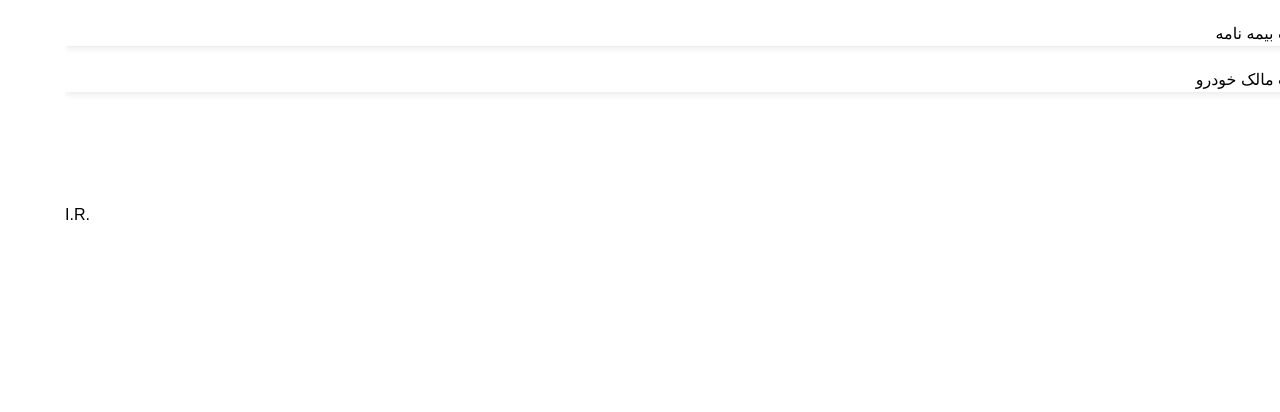
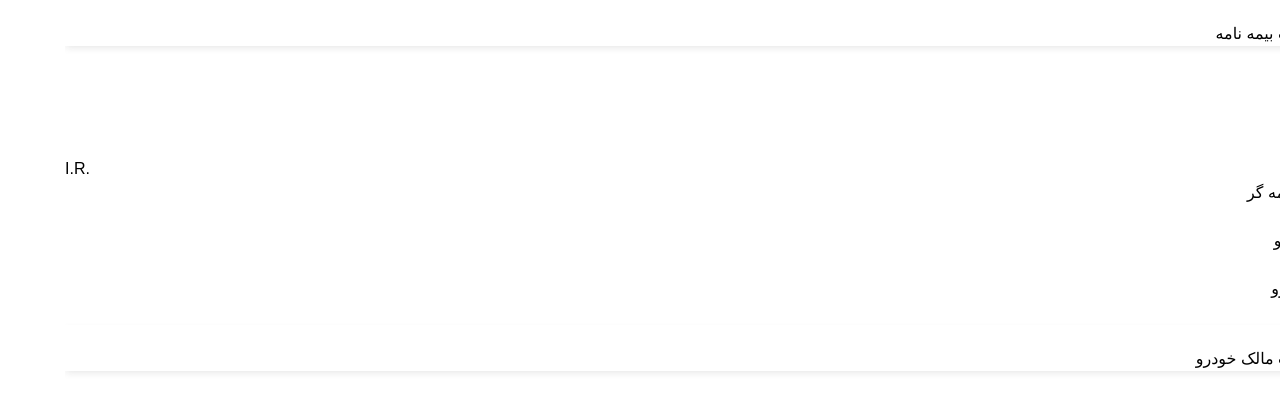
Before and after one commit to amirsadriofficial/Insurance-Policy, a Next.js app: page / in a window 1280 px wide. Shown: the top 412 px of the page. Built offline with nearby package versions, Linux system fonts and the light colour scheme.

Commit message:
[FEAT]: add insurance policy detail

```diff
--- a/src/app/page.tsx
+++ b/src/app/page.tsx
@@ -1,12 +1,12 @@
-import CarPlate from "@/components/car-plate";
+import InsurancePolicyDetail from "@/components/insurance-policy-detail";
 import TitleBar from "@/components/title-bar";
 
 export default function Home() {
   return (
     <div>
       <TitleBar title="مشخصات بیمه نامه" />
+      <InsurancePolicyDetail />
       <TitleBar title="مشخصات مالک خودرو" />
-      <CarPlate />
     </div>
   );
 }
--- /dev/null
+++ b/src/components/insurance-policy-detail/index.tsx
@@ -0,0 +1,26 @@
+import React from "react";
+import CarPlate from "../car-plate";
+
+function InsurancePolicyDetail() {
+  const detailItems = [
+    { title: "شرکت بیمه گر", keyword: "" },
+    { title: "برند خودرو", keyword: "" },
+    { title: "مدل خودرو", keyword: "" },
+  ];
+  return (
+    <div className="flex flex-col items-center py-[24px]">
+      <CarPlate />
+      <div className="w-full px-[36px]">
+        {detailItems.map((item) => (
+          <div key={item.title} className="flex items-center w-full mt-[8px]">
+            <p className="whitespace-nowrap text-[#808080] text-[14px]">{item.title}</p>
+            <div className="w-full border border-dashed"></div>
+            <p className="">پارسیان</p>
+          </div>
+        ))}
+      </div>
+    </div>
+  );
+}
+
+export default InsurancePolicyDetail;
```
